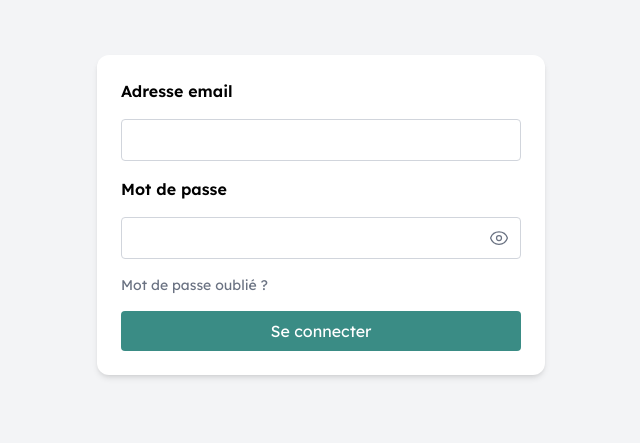
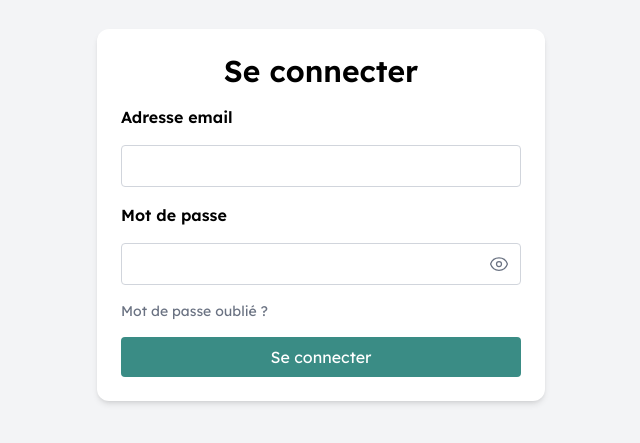
Before and after one commit to MatteoBaldinetti/Projet-tutore, a React (Vite) app in the folder web/: page / in a window 1280 px wide. Shown: the part 185-628 px from the top of the page, without its empty margins (319-959 px from the left). Built offline with nearby package versions, Linux system fonts and the light colour scheme.

Commit message:
Add title

```diff
--- a/web/src/pages/Login.tsx
+++ b/web/src/pages/Login.tsx
@@ -36,6 +36,7 @@
     return (
         <div className="min-h-screen flex items-center justify-center bg-gray-100">
             <div className="w-full max-w-md p-6 bg-white rounded-xl shadow-md">
+                <h1 className="text-3xl font-semibold mb-4 text-center">Se connecter</h1>
                 <form className="flex flex-col gap-4" onSubmit={handleSubmit}>
                     <label className="font-semibold">Adresse email</label>
                     <input
```
